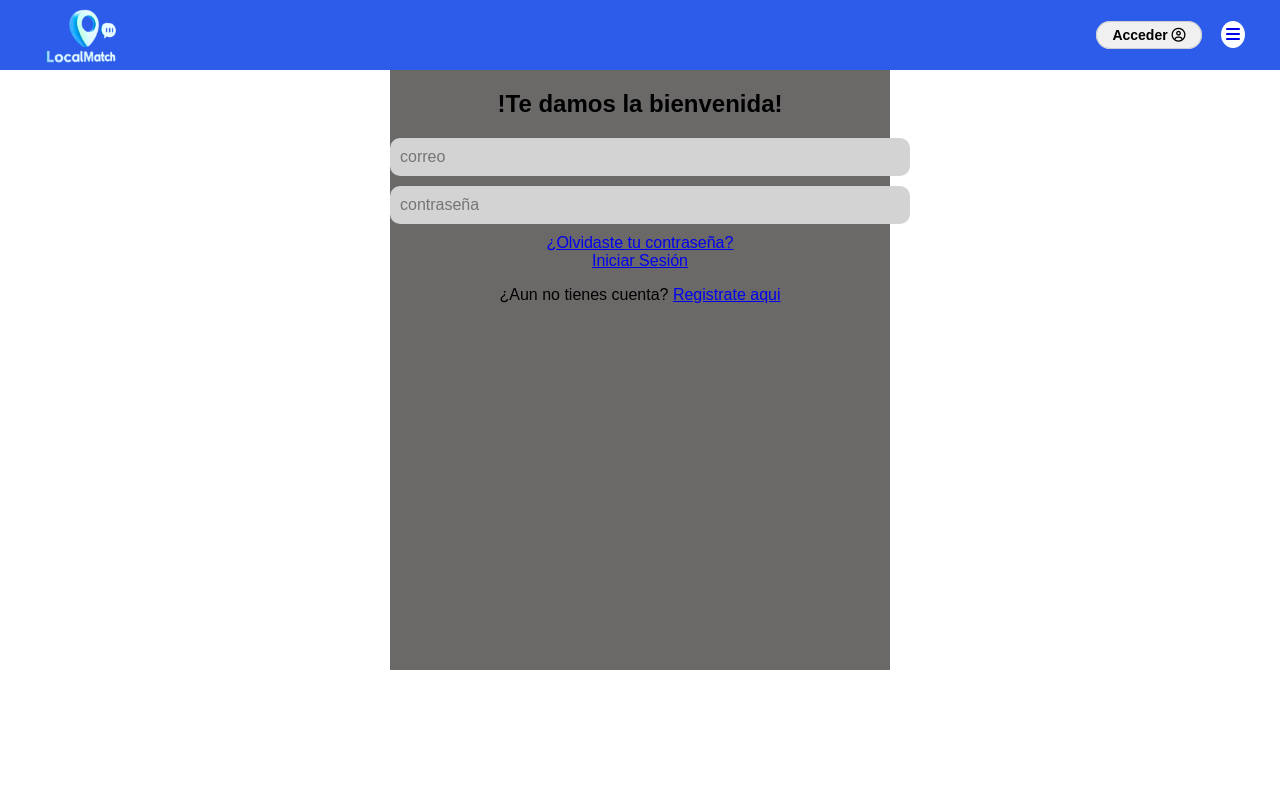
After one commit to jassielCOTA12/LocalEventos, a PHP site: page /login.html in a window 1280 px wide. The commit adds this page. Run offline with PHP 8.4, Linux system fonts and the light colour scheme; some libraries are stand-ins or nearby versions.

Commit message:
headerTerminado y avance de login
se termino el header global y se avanzaron los componentes del login

```diff
--- /dev/null
+++ b/login.html
@@ -0,0 +1,49 @@
+<!DOCTYPE html>
+<html lang="en">
+<head>
+    <meta charset="UTF-8">
+    <meta name="viewport" content="width=device-width, initial-scale=1.0">
+    <title>Login</title>
+    <link rel="stylesheet" href="styles.css">
+    <link rel="stylesheet" href="https://cdnjs.cloudflare.com/ajax/libs/font-awesome/6.6.0/css/all.min.css" /><!---importacion de font awsome para logos -->
+</head>
+<body>
+    <div class="contenedor-gen">
+        <header class="header-gen">
+            <img src="./imagenes/logo.png" alt="" class="logoHeader-gen">
+            <div class="derechaHeader-gen"> <!---BORRAR CUANDO YA SE HALLA APLICADO EN LAS PLANTILLAS DONDE SI VAN LOS BOTONES DERECHOS -->
+                <a href="##" class="btnAcceder-gen">Acceder <span><i class="fa-regular fa-circle-user"></i></span></a>
+                <a href="##" class="btnBarras-gen"><i class="fa-solid fa-bars"></i></a>
+
+            </div>
+
+        </header>
+        <div class="panelCentral-gen">
+
+            <div class="recuadroLogin">
+                <h2>!Te damos la bienvenida!</h1>
+                <form >
+                    <input type="text" id="correoLogin" class="inputText-gen" placeholder="correo">
+                    <input type="password" id="passwordLogin" class="inputText-gen" placeholder="contraseña">
+
+
+                    <a href="##" id="olvidasteContraseña" >¿Olvidaste tu contraseña?</a> <br>
+                    <a href="##" id="btnIniciarSesion">Iniciar Sesión</a>
+                    <p>¿Aun no tienes cuenta? <span><a href="##" id="enlaceRegistro">Registrate aqui</a></span></p>
+
+
+                </form>
+
+
+            </div>
+
+        </div>
+
+
+    </div>
+
+
+
+
+</body>
+</html>
--- a/styles.css
+++ b/styles.css
@@ -9,7 +9,7 @@ body {
 
 
 }
-
+/*====landing page====*/
     #contenedor {
         display: flex;
         height: 100vh;
@@ -58,3 +58,80 @@ body {
                 height: 100%;
                 object-fit: cover;
             }
+/* =====Elementos  Generales   -gen ====*/
+    .contenedor-gen{/* contenedor que contiene al header general y al panelcentral*/
+        display: flex;
+        flex-direction: column;
+    }
+    .header-gen{/*contenedor general utilizado en la mayoria de las paginas */
+       display: flex;
+       align-items: center;
+       justify-content: space-between;
+       padding: 0px 20px;
+        height: 70px;
+        background-color: #2D5CEA;
+    }
+        .logoHeader-gen {
+            height: 60px;
+            padding: 0px  20px;
+
+
+        }
+            .btnAcceder-gen{
+
+                padding: 5px 15px;
+                background-color: #f0f0f0;
+                color: #000;
+
+                font-weight: bold;
+                border-radius: 15px;
+                text-decoration: none;
+                border: 1px solid #ccc;
+
+
+                gap: 10px; /* Espacio entre el texto y el icono */
+                font-size: 14px;
+                transition: background-color 0.3s ease,color 0.3s ease;
+            }
+                .btnAcceder-gen:hover{
+                    background: #585353;
+                    color: white;
+                }
+            .btnBarras-gen{
+                background-color: #fff;
+                padding: 5px;
+                border-radius: 100%;
+                margin: 0px 15px;
+            }
+            .btnBarras-gen:hover{
+                background: #585353;
+                    color: white;
+            }
+
+    .panelCentral-gen{/*contenedor central que contiene todo el contenido de la pagina */
+        display: flex;
+        justify-content: center; /*modificable */
+
+        background-color: #fff;
+    }
+    .inputText-gen{
+        width: 100%;
+        padding: 10px;
+        margin-bottom: 10px;
+        border-radius: 10px;
+        border: none;
+        background-color: #d3d3d3;
+        font-size: 16px;
+        color: #333;
+
+    }
+/*====login====*/
+    .recuadroLogin{
+        display: flex;
+        text-align: center;
+        flex-direction: column;
+        align-items: center;
+        height: 600px;
+        width: 500px;
+        background: #6b6868;
+    }
```
